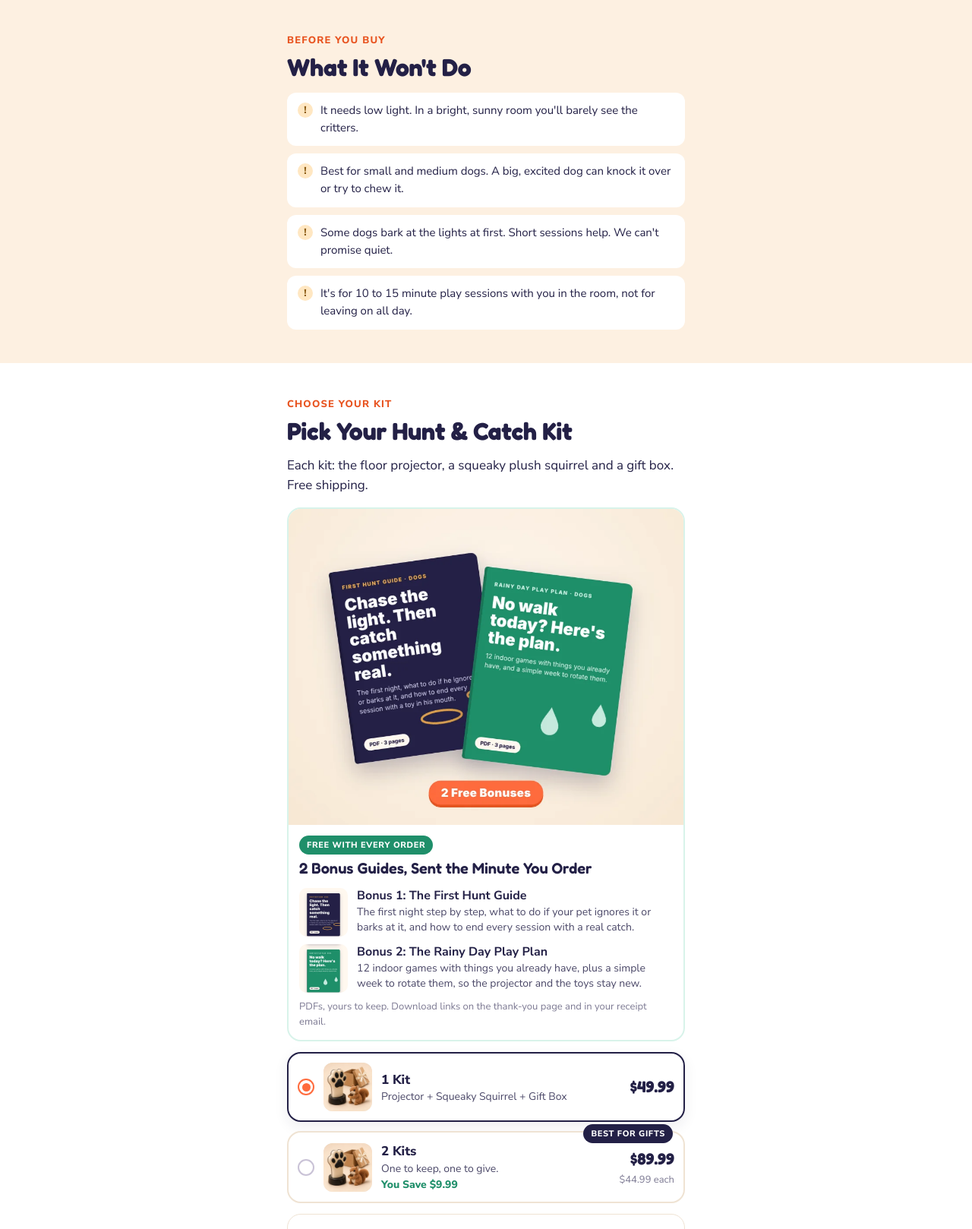
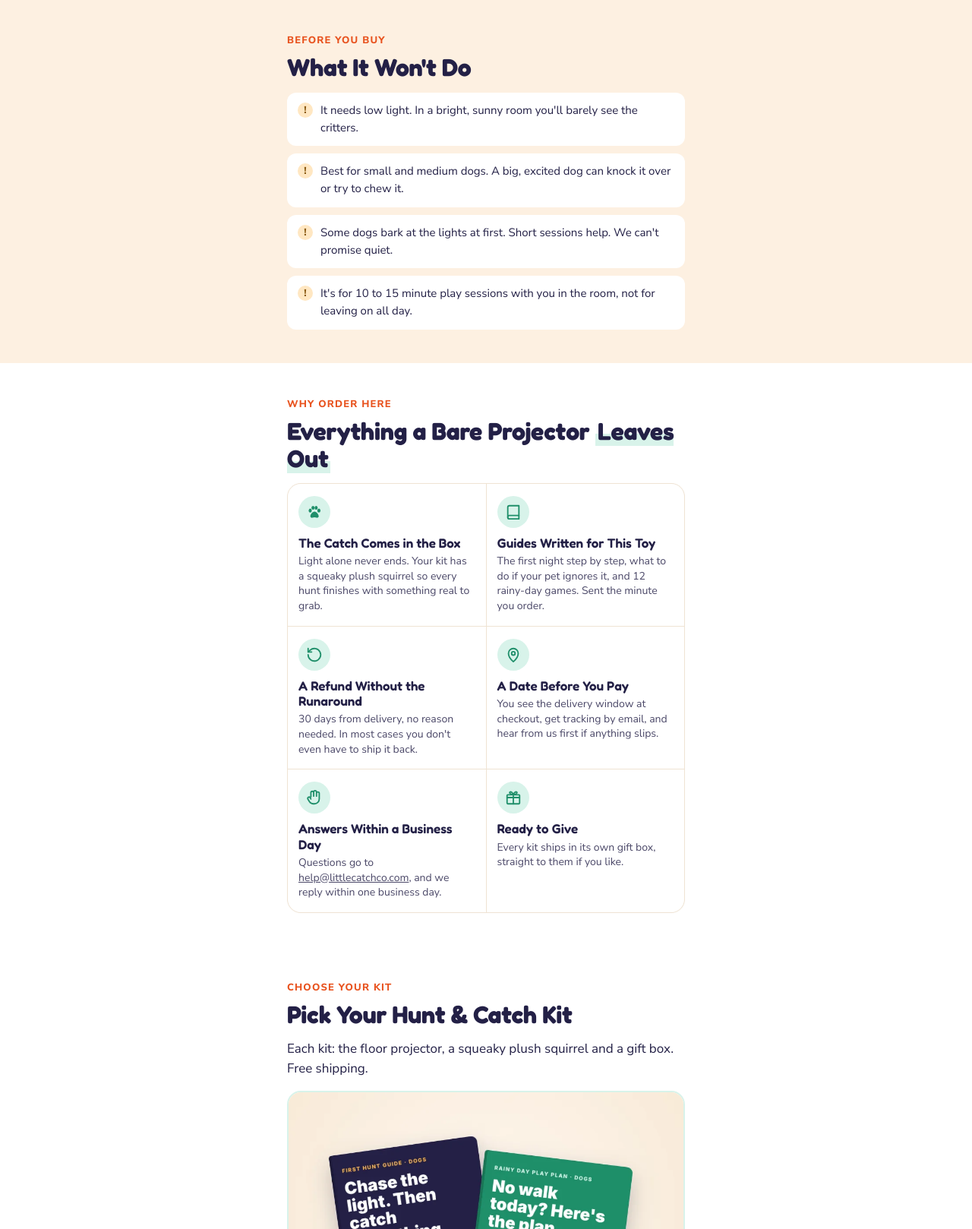
Before and after one commit to kenui/operacao-drop, a PHP site: page /operacoes/drop-eua/produtos/projetor-pet/05-pagina/site/public_html/ in a window 1280 px wide. Shown: the part 4882-6500 px from the top of the page at 76% size. Run offline with PHP 8.4, Linux system fonts and the light colour scheme; some libraries are stand-ins or nearby versions.

Commit message:
Página: objeções (por que comprar aqui) com teste T11, FAQ sem comparação de preço, prazo de resposta no lugar de 'pessoa real'
Co-Authored-By: Claude Opus 5.5 <noreply@anthropic.com>
Claude-Session: https://claude.ai/code/session_01AVFQrXTzUbJPg3Yha9ofWy

```diff
--- a/operacoes/drop-eua/produtos/projetor-pet/05-pagina/site/public_html/api/_precos.php
+++ b/operacoes/drop-eua/produtos/projetor-pet/05-pagina/site/public_html/api/_precos.php
@@ -9,12 +9,13 @@ return [
   // oferta extra (24/11, pedido do Kenui): quem ACEITA o upsell vê pelúcias extras para o 2º kit, na mesma caixa.
   'extra_on' => true,
   'testes' => [
-    'active' => '',
+    'active' => 'T11-porque-aqui',   // tem que ser igual a config.js (registra a versão em cada pedido)
     'list' => [
       'T3-preco-front'      => ['split' => 50, 'B' => ['one' => 5999, 'two' => 10999]],
       'T4-bump-preco'       => ['split' => 50, 'B' => ['bump' => 799]],
       'T5-upsell-preco'     => ['split' => 50, 'B' => ['upsell' => 3499]],
       'T6-downsell-digital' => ['split' => 50, 'B' => ['downsell' => 900, 'downsell_kind' => 'guide']],
+      'T11-porque-aqui'     => ['split' => 50, 'B' => []],   // só visual (bloco 'por que comprar aqui'); preços iguais
     ],
   ],
   // Testes do PÓS-COMPRA (camada separada do teste da página: sorteio pelo pedido, roda junto com um teste de página).
--- a/operacoes/drop-eua/produtos/projetor-pet/05-pagina/site/public_html/assets/app.js
+++ b/operacoes/drop-eua/produtos/projetor-pet/05-pagina/site/public_html/assets/app.js
@@ -47,6 +47,9 @@
     try{sessionStorage.setItem("pet",S.pet)}catch(e){}
     media(); summary();
   }
+
+  /* ---------- blocos ligados/desligados pelo config ou por teste (ex.: T11 desliga "porque") ---------- */
+  Object.keys(C.blocos||{}).forEach(function(k){ if(C.blocos[k]===false) $$('[data-bloco="'+k+'"]').forEach(function(el){el.hidden=true}) });
 
   /* ---------- fotos por pet: galeria, kit, bump, barra fixa e blocos ---------- */
   function media(){
--- a/operacoes/drop-eua/produtos/projetor-pet/05-pagina/site/public_html/assets/site.css
+++ b/operacoes/drop-eua/produtos/projetor-pet/05-pagina/site/public_html/assets/site.css
@@ -248,3 +248,4 @@ footer .src{color:#a9a5c4}
 .bitem b{display:block;font-size:16px;line-height:1.25}
 .bitem span{display:block;font-size:14px;color:var(--ink2);line-height:1.4;margin-top:2px}
 .bonuses .src{padding:0 14px}
+.feats.why span span{display:inline;font-size:inherit;color:inherit;margin:0}
--- a/operacoes/drop-eua/produtos/projetor-pet/05-pagina/site/public_html/config.js
+++ b/operacoes/drop-eua/produtos/projetor-pet/05-pagina/site/public_html/config.js
@@ -22,6 +22,7 @@ window.CONFIG = {
   downsell: { price: 7.99, on: true, kind: "plush" },  // control: pelúcias extras só para quem não pegou o bump
   extra:    { price: 7.99, on: true },  // 24/11: quem ACEITA o upsell vê pelúcias para o 2º kit. Preço real vem do servidor (api/_precos.php, teste T8).
   /* Testes do pós-compra (T7, T8) rodam no servidor, sorteados pelo pedido: ver api/_precos.php -> testes_pos. */
+  blocos: { porque: true },  // false esconde o bloco. "porque" = "Everything a Bare Projector Leaves Out" (24/11, objeções; teste T11)
   bonus: { on: true, name: "First Hunt Guide" },        // PDF grátis por e-mail (objeções 2 e 4 da persona)
 
   delivery: "7–15 days",  // CJ 24/11: CJPacket Sensitive, ~90% entregue em 4–12 dias + 1–3 de separação
@@ -46,14 +47,15 @@ window.CONFIG = {
      pessoa sempre vê a mesma versão). Preços de teste precisam existir também em
      ../config.php ('testes'), porque é o servidor quem cobra. */
   tests: {
-    active: "",
+    active: "T11-porque-aqui",   // 24/11: pedido do Kenui (objeções na página). Só visual: o servidor não precisa saber.
     list: {
       "T1-angulo":     { split: 50, note: "ângulo vem do anúncio (?a=); este teste só registra", variants: { A: {}, B: {} } },
       "T2-kit2-mix":   { split: 50, variants: { A: {}, B: { "kits.two.highlight": true } } },
       "T3-preco-front":{ split: 50, variants: { A: {}, B: { "kits.one.price": 59.99, "kits.two.price": 109.99, "kits.two.save": 9.99, "upsell.regular": 59.99 } } },
       "T4-bump-preco": { split: 50, variants: { A: {}, B: { "bump.price": 7.99 } } },
       "T5-upsell-preco":{ split: 50, variants: { A: {}, B: { "upsell.price": 34.99 } } },
-      "T6-downsell-digital":{ split: 50, variants: { A: {}, B: { "downsell.kind": "guide", "downsell.price": 9.00 } } }
+      "T6-downsell-digital":{ split: 50, variants: { A: {}, B: { "downsell.kind": "guide", "downsell.price": 9.00 } } },
+      "T11-porque-aqui":{ split: 50, note: "A = com o bloco por que comprar aqui (padrão); B = sem. Decide por lucro por visitante", variants: { A: {}, B: { "blocos.porque": false } } }
     }
   }
 };
--- a/operacoes/drop-eua/produtos/projetor-pet/05-pagina/site/public_html/contact.html
+++ b/operacoes/drop-eua/produtos/projetor-pet/05-pagina/site/public_html/contact.html
@@ -4,7 +4,7 @@
 <div class="preview" id="previewBar" hidden>PRÉVIA: campos em amarelo pendentes</div>
 <main class="page"><div class="wrap"><p><a href="index.html">← Back</a></p><h1>Contact us</h1>
 
-<p>A real person reads every email. Write to <span data-f="email"></span>.</p>
+<p>Write to <span data-f="email"></span>. We reply within one business day.</p>
 <p>Please include your order number if you have one. We reply within one business day.</p>
 <p><span data-f="legalName"></span></p><p class="src">Last updated: <span data-f="updated"></span></p></div></main>
 <footer><div class="wrap"><b data-f="brand"></b><nav><a href="shipping.html">Shipping</a><a href="returns.html">Returns &amp; refunds</a><a href="track-order.html">Track order</a><a href="contact.html">Contact</a><a href="privacy.html">Privacy</a><a href="terms.html">Terms</a><a href="privacy.html#choices">Your Privacy Choices</a></nav>
--- a/operacoes/drop-eua/produtos/projetor-pet/05-pagina/site/public_html/index.html
+++ b/operacoes/drop-eua/produtos/projetor-pet/05-pagina/site/public_html/index.html
@@ -252,6 +252,23 @@ window.buildGal=function(){
   </div>
 </section>
 
+<!-- 7b. POR QUE COMPRAR AQUI (24/11, pedido do Kenui: responder "por que eu compraria aqui?" sem dar a ideia de que existe mais barato em outro lugar).
+     Só fatos da oferta. Nada de preço de concorrente. Teste T11 (A com o bloco, B sem). -->
+<section class="sec white" data-bloco="porque">
+  <div class="wrap">
+    <div class="eyebrow">Why order here</div>
+    <h2>Everything a Bare Projector <span class="hl">Leaves Out</span></h2>
+    <div class="feats why">
+      <div><span class="ic"><svg><use href="#i-paw"/></svg></span><b>The Catch Comes in the Box</b><span>Light alone never ends. Your kit has <span data-f="plush"></span> so every hunt finishes with something real to grab.</span></div>
+      <div data-f-show-bonus><span class="ic"><svg><use href="#i-book"/></svg></span><b>Guides Written for This Toy</b><span>The first night step by step, what to do if your pet ignores it<span data-pet-only="dog">, and 12 rainy-day games</span>. Sent the minute you order.</span></div>
+      <div><span class="ic"><svg><use href="#i-back"/></svg></span><b>A Refund Without the Runaround</b><span>30 days from delivery, no reason needed. In most cases you don't even have to ship it back.</span></div>
+      <div><span class="ic"><svg><use href="#i-pin"/></svg></span><b>A Date Before You Pay</b><span>You see the delivery window at checkout, get tracking by email, and hear from us first if anything slips.</span></div>
+      <div><span class="ic"><svg><use href="#i-hand"/></svg></span><b>Answers Within a Business Day</b><span>Questions go to <span data-f="email"></span>, and we reply within one business day.</span></div>
+      <div><span class="ic"><svg><use href="#i-gift"/></svg></span><b>Ready to Give</b><span>Every kit ships in its own gift box, straight to them if you like.</span></div>
+    </div>
+  </div>
+</section>
+
 <!-- 8. OFERTA / KITS -->
 <section class="sec white" data-bloco="oferta-kits" id="kits">
   <div class="wrap">
@@ -370,9 +387,11 @@ window.buildGal=function(){
     <details><summary>Does it work during the day?</summary><p>Not well. It's made for evenings or a room with the curtains closed. In bright daylight the projection is faint.</p></details>
     <details data-pet-only="cat"><summary>Does it work for dogs?</summary><p>Yes, there's a dog kit with a squeaky plush squirrel instead of catnip. It's best for small and medium dogs; a large, excited dog may knock it over.</p></details>
     <details data-pet-only="dog"><summary>What size dog is it for?</summary><p>Small and medium dogs do best. A large, excited dog may knock it over or try to chew it, so stay in the room and keep sessions short.</p></details>
-    <details><summary>I saw a projector like this for less on Amazon.</summary><p>You probably did. Those usually ship the projector on its own. Ours is a kit: projector, a plush for the catch, and a gift box, with a delivery date you see before you pay and a 30-day refund from people who answer email.</p></details>
+    <details><summary>Why is it a kit and not just the projector?</summary><p>Because chasing light with nothing to catch is where pets get bored or frustrated. The kit gives the hunt an ending: the projector for the chase, <span data-f="plush"></span> for the catch, a gift box, and the free guides that walk you through the first night.</p></details>
+    <details><summary>What if my pet ignores it?</summary><p>Some pets need a night or two, and some just aren't into it. The First Hunt Guide covers what to try first. If it still isn't for them, email us within 30 days of delivery and we'll refund you, usually without asking you to send it back.</p></details>
+    <details><summary>How long does delivery take, and why?</summary><p><span data-f="delivery"></span>. Kits ship from <span data-f="shipsFrom"></span>, packed in a gift box. You see the window before you pay, and you get a tracking number by email. If it's going to be late, we tell you before that date and you can cancel for a full refund.</p></details>
     <details><summary>How is it powered?</summary><p><span data-f="power"></span>.</p></details>
-    <details><summary>Is this a real store? I've seen these ads called scams.</summary><p>Fair worry. You pay through Stripe, you get an email receipt right away with every charge listed, and you get a tracking number when your order ships. A person answers at <span data-f="email"></span>. If anything goes wrong, email us before you call your bank. A refund is faster that way.</p></details>
+    <details><summary>Is this a real store? I've seen these ads called scams.</summary><p>Fair worry. You pay through Stripe, you get an email receipt right away with every charge listed, and you get a tracking number when your order ships. We answer at <span data-f="email"></span> within one business day. If anything goes wrong, email us before you call your bank. A refund is faster that way.</p></details>
     <details><summary>Can I send it as a gift?</summary><p>Yes. Every kit ships in a gift box. Just use the recipient's address at checkout.</p></details>
   </div>
 </section>
```
Also changed, not shown: operacoes/drop-eua/produtos/projetor-pet/07-funil.md (+2 -0 lines), operacoes/drop-eua/produtos/projetor-pet/testes/fila.md (+2 -0 lines), operacoes/drop-eua/produtos/projetor-pet/05-pagina/prints/2026-11-24_objecoes-por-que-aqui.jpg (added), operacoes/drop-eua/produtos/projetor-pet/05-pagina/site/public_html/painel-05175be75f81/prints/pagina.jpg.
